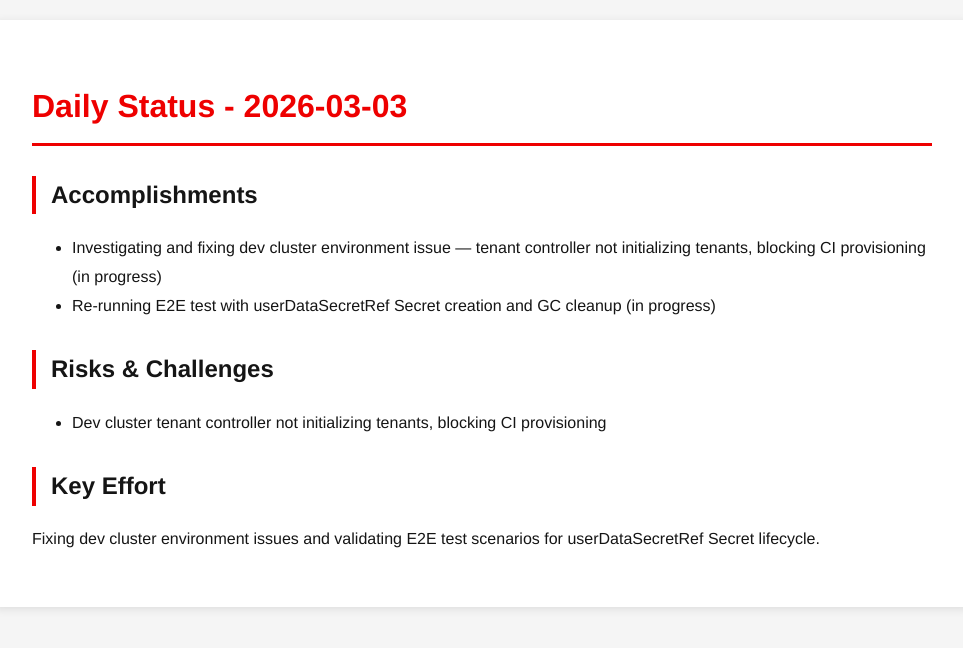
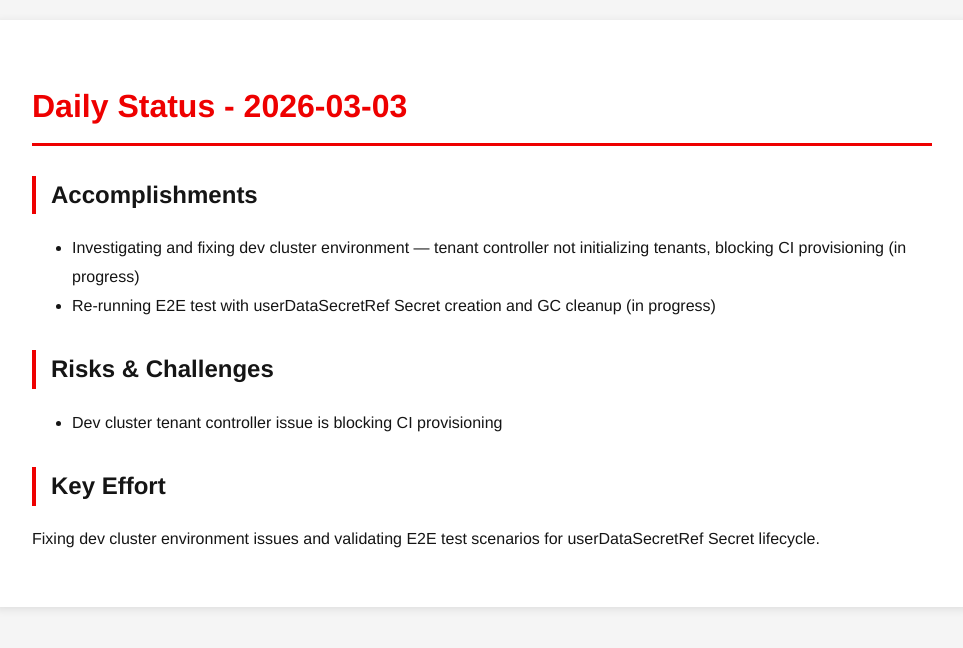
Before and after one commit to tzvatot/daily-status, a Jekyll site: the page built from 2026-03-03.md, in a window 1280 px wide. Shown: the top 648 px of the page, without its empty margins (158-1121 px from the left). Built offline with Jekyll 4.4.1, drawn with Linux system fonts in a browser that asks for light colours.

Commit message:
Daily status update - 2026-03-03

```diff
--- a/2026-03-03.md
+++ b/2026-03-03.md
@@ -7,14 +7,11 @@ date: 2026-03-03
 # Daily Status - 2026-03-03
 
 ## Accomplishments
-
-- Investigating and fixing dev cluster environment issue — tenant controller not initializing tenants, blocking CI provisioning (in progress)
+- Investigating and fixing dev cluster environment — tenant controller not initializing tenants, blocking CI provisioning (in progress)
 - Re-running E2E test with userDataSecretRef Secret creation and GC cleanup (in progress)
 
 ## Risks & Challenges
-
-- Dev cluster tenant controller not initializing tenants, blocking CI provisioning
+- Dev cluster tenant controller issue is blocking CI provisioning
 
 ## Key Effort
-
 Fixing dev cluster environment issues and validating E2E test scenarios for userDataSecretRef Secret lifecycle.
```
